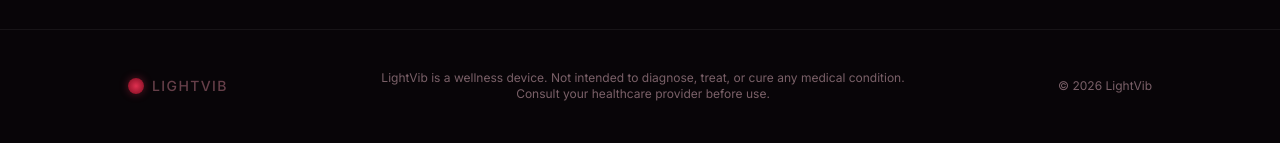
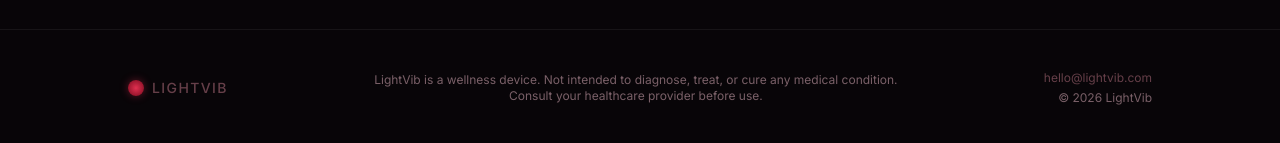
Before and after one commit to camilogrillo/lightvib, a Next.js app: page / in a window 1280 px wide. Shown: the part 4561-4704 px from the top of the page. Built offline with nearby package versions, Linux system fonts and the light colour scheme.

Commit message:
Add hello@lightvib.com to footer

```diff
--- a/app/page.tsx
+++ b/app/page.tsx
@@ -420,9 +420,14 @@ export default function Home() {
               LightVib is a wellness device. Not intended to diagnose, treat, or cure any medical condition.<br />
               Consult your healthcare provider before use.
             </p>
-            <p className="text-xs" style={{ color: "#7a6068" }}>
-              &copy; {new Date().getFullYear()} LightVib
-            </p>
+            <div className="flex flex-col items-end gap-1">
+              <a href="mailto:hello@lightvib.com" className="text-xs" style={{ color: "rgba(196,122,138,0.5)" }}>
+                hello@lightvib.com
+              </a>
+              <p className="text-xs" style={{ color: "#7a6068" }}>
+                &copy; {new Date().getFullYear()} LightVib
+              </p>
+            </div>
           </div>
         </footer>
       </main>
```
